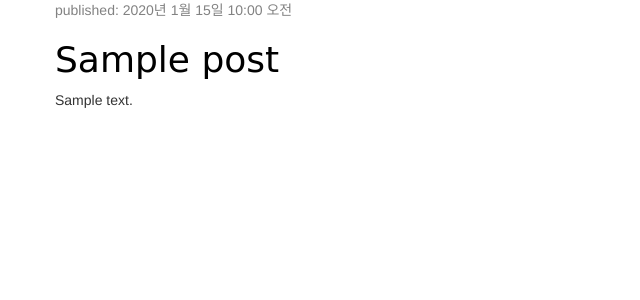
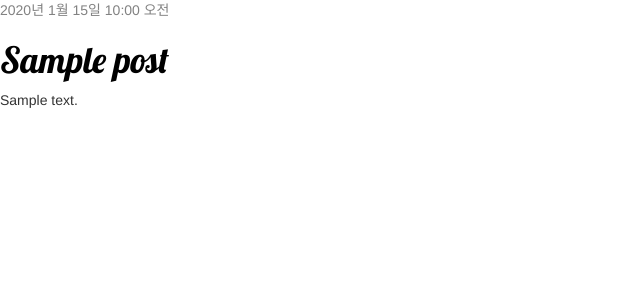
Before and after one commit to Pirogramming-21/ChoiSeungHo, a Django app: template djangogirls/templates/blog/post_list.html in a window 1280 px wide. Shown: the top 300 px of the page, without its empty margins (0-640 px from the left). Run offline with Django 5.2, Linux system fonts and the light colour scheme; the template is opened without the code that fills it: most values are stand-ins (such as "Sample title", 1, 10 or a date in 2020); some libraries are stand-ins or nearby versions.

Commit message:
템플릿 확장하기

```diff
--- /dev/null
+++ b/djangogirls/templates/blog/base.html
@@ -0,0 +1,14 @@
+{% load static %}
+<html>
+<head>
+    <title>Django Girls blog</title>
+    <link rel="stylesheet" href="//maxcdn.bootstrapcdn.com/bootstrap/3.2.0/css/bootstrap.min.css">
+    <link rel="stylesheet" href="//maxcdn.bootstrapcdn.com/bootstrap/3.2.0/css/bootstrap-theme.min.css">
+    <link href='//fonts.googleapis.com/css?family=Lobster&subset=latin,latin-ext' rel='stylesheet' type='text/css'>
+    <link rel="stylesheet" href="{% static 'css/blog.css' %}">
+</head>
+<body>
+{% block content %}
+{% endblock %}
+</body>
+</html>
--- a/djangogirls/templates/blog/post_list.html
+++ b/djangogirls/templates/blog/post_list.html
@@ -1,26 +1,13 @@
-{% load static %}
-<html>
-    <head>
-        <title>Django Girls blog</title>
-        <link rel="stylesheet" href="//maxcdn.bootstrapcdn.com/bootstrap/3.2.0/css/bootstrap.min.css">
-        <link rel="stylesheet" href="//maxcdn.bootstrapcdn.com/bootstrap/3.2.0/css/bootstrap-theme.min.css">
-        <link rel="stylesheet" href="{% static 'css/blog.css' %}">
-    </head>
-<body>
-<div class="content container">
-    <div class="row">
-        <div class="col-md-8">
+{% extends 'blog/base.html' %}
+
+{% block content %}
     {% for post in posts %}
         <div class="post">
             <div class="date">
-                        <p>published: {{ post.published_date }}</p>
+                {{ post.published_date }}
             </div>
             <h1><a href="">{{ post.title }}</a></h1>
             <p>{{ post.text|linebreaksbr }}</p>
         </div>
     {% endfor %}
-        </div>
-    </div>
-</div>
-</body>
-</html>
+{% endblock %}
```
Lines whose indentation alone changed are shown as unchanged.
